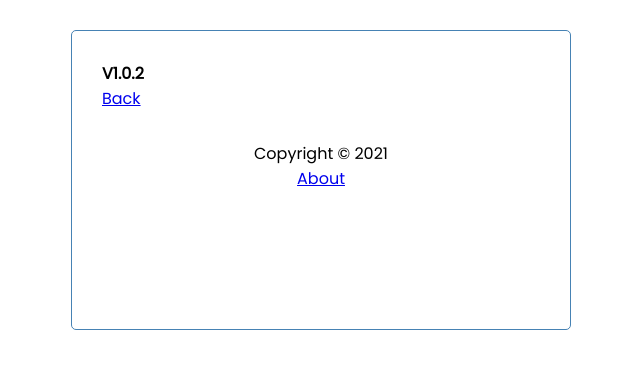
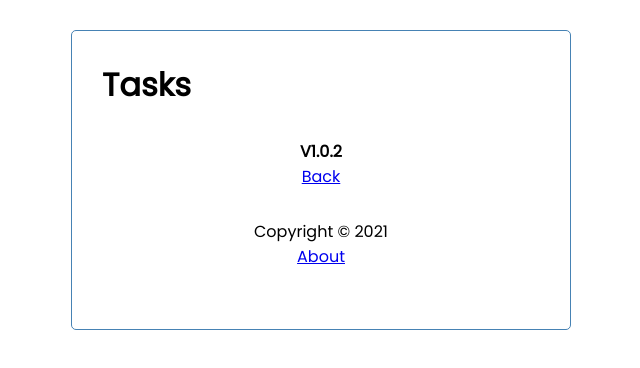
Before and after one commit to tkozemzak/react-task-tracker, a React (Create React App) app: page /about in a window 1280 px wide. Shown: the top 368 px of the page, without its empty margins (319-959 px from the left). Built offline with nearby package versions, Linux system fonts and the light colour scheme; data requests are answered from the project's data file.

Commit message:
cleanup + minor css

```diff
--- a/src/App.js
+++ b/src/App.js
@@ -8,9 +8,7 @@ import { BrowserRouter as Router, Route} from 'react-router-dom';
 
 
 function App() {
-
   const [showForm, setShowForm] = useState(false)
-
   const [tasks, setTasks] = useState([])
 
     useEffect(() => {
@@ -37,8 +35,6 @@ function App() {
     return data;
   }
 
-
-
  //Add task
  const addTask = async (task) => {
    const res = await fetch('http://localhost:5000/tasks', {
@@ -48,14 +44,8 @@ function App() {
      },
      body: JSON.stringify(task)
    })
-
    const data = await res.json()
-
    setTasks([...tasks, data])
-
-  //  const id = Math.floor(Math.random() * 10000) +1
-  //  const newTask = { id, ...task }
-  //  setTasks([...tasks, newTask])
  }
 
  //Delete task
@@ -70,7 +60,6 @@ function App() {
  const toggleReminder = async (id) => {
    const taskToToggle = await fetchTask(id)
    const updatedTask = { ...taskToToggle, reminder: !taskToToggle.reminder}
-
    const res = await fetch(`http://localhost:5000/tasks/${id}`, {
     method: 'PUT',
     headers: {
@@ -80,20 +69,16 @@ function App() {
   })
 
   const data = await res.json()
-
    setTasks(tasks.map((task) => task.id === id
    ? { ...task, reminder: data.reminder } : task))
-
 }
-
-
 
   return (
     <Router>
       <div className="container">
+      <Header title="Tasks" onAdd={() => setShowForm(!showForm)} showForm={showForm}/>
           <Route path='/' exact render={(props) => (
             <>
-              <Header title="Tasks" onAdd={() => setShowForm(!showForm)} showForm={showForm}/>
               {showForm && <AddTask onAdd={addTask}/>}
               {tasks.length > 0 ?
               <Tasks tasks={tasks} onDelete={deleteTask} onToggle={toggleReminder}/> :
--- a/src/components/About.js
+++ b/src/components/About.js
@@ -1,10 +1,9 @@
-import React from 'react'
-
+import { Link } from 'react-router-dom';
 const About = () => {
     return (
-        <div>
+        <div className='about'>
             <h4>V1.0.2</h4>
-            <a href="/">Back</a>
+            <Link to="/">Back</Link>
         </div>
     )
 }
--- a/src/components/Footer.js
+++ b/src/components/Footer.js
@@ -1,9 +1,10 @@
+import { Link } from 'react-router-dom';
 
 const Footer = () => {
     return (
         <footer>
           <p>Copyright &copy; 2021</p>
-          <a href='/about'>About</a>
+          <Link to='/about'>About</Link>
         </footer>
     )
 }
--- a/src/components/Header.js
+++ b/src/components/Header.js
@@ -1,12 +1,13 @@
 import Button from './Button';
+import { useLocation } from 'react-router-dom';
 
 const Header = ({ title, onAdd, showForm }) => {
-
+    const location = useLocation();
     return (
         <header className='header'>
             <h1>{title}</h1>
-            <Button color={showForm ? 'red' :'green'}
-            text={showForm ? 'Hide Form' :'Show Form'} onClick={onAdd}/>
+            {location.pathname === '/' && <Button color={showForm ? 'red' :'green'}
+            text={showForm ? 'Hide Form' :'Show Form'} onClick={onAdd}/>}
         </header>
     )
 }
--- a/src/components/Task.js
+++ b/src/components/Task.js
@@ -11,7 +11,6 @@ const Task = ( { task, onDelete, onToggle }) => {
                 />
             </h3>
             <p>{task.day}</p>
-
         </div>
     )
 }
--- a/src/components/Tasks.js
+++ b/src/components/Tasks.js
@@ -1,5 +1,4 @@
 import Task from './Task';
-
 
 const Tasks = ({ tasks, onDelete, onToggle }) => {
     return (
--- a/src/index.css
+++ b/src/index.css
@@ -111,3 +111,8 @@ footer {
   margin-top: 30px;
   text-align: center;
 }
+
+.about {
+  margin-top: 30px;
+  text-align: center;
+}
```
Also changed, not shown: 1 other file (tests, documents, lock files or other folders).
